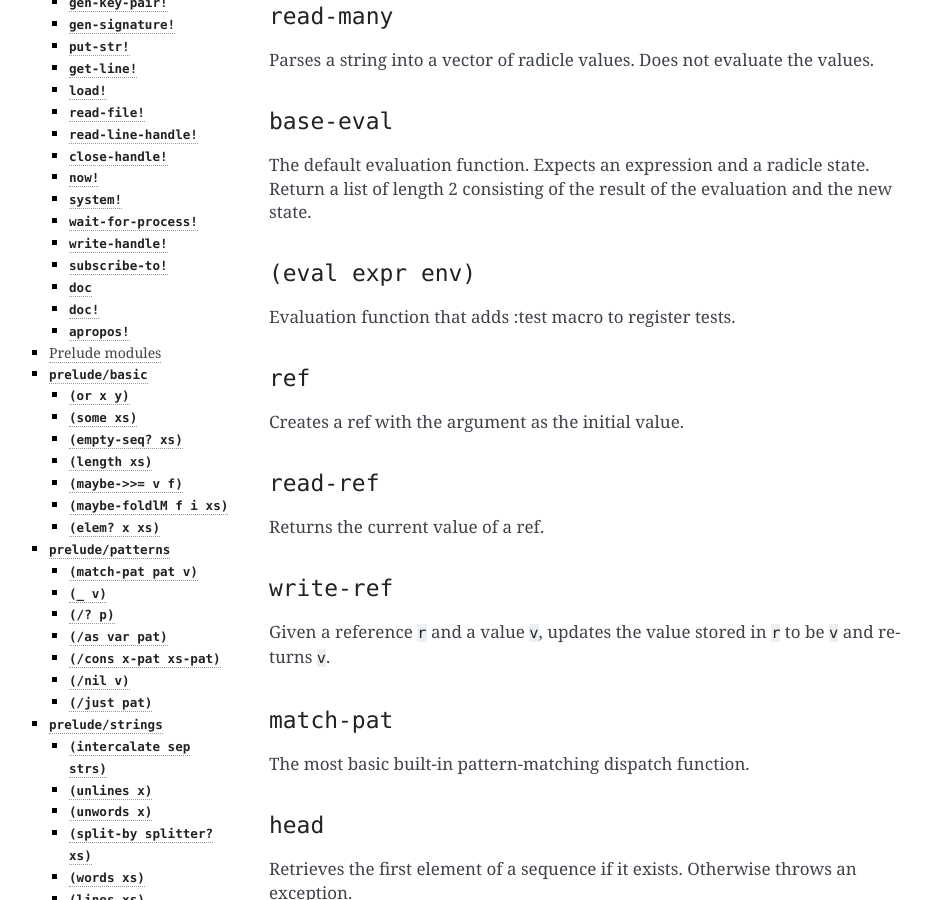
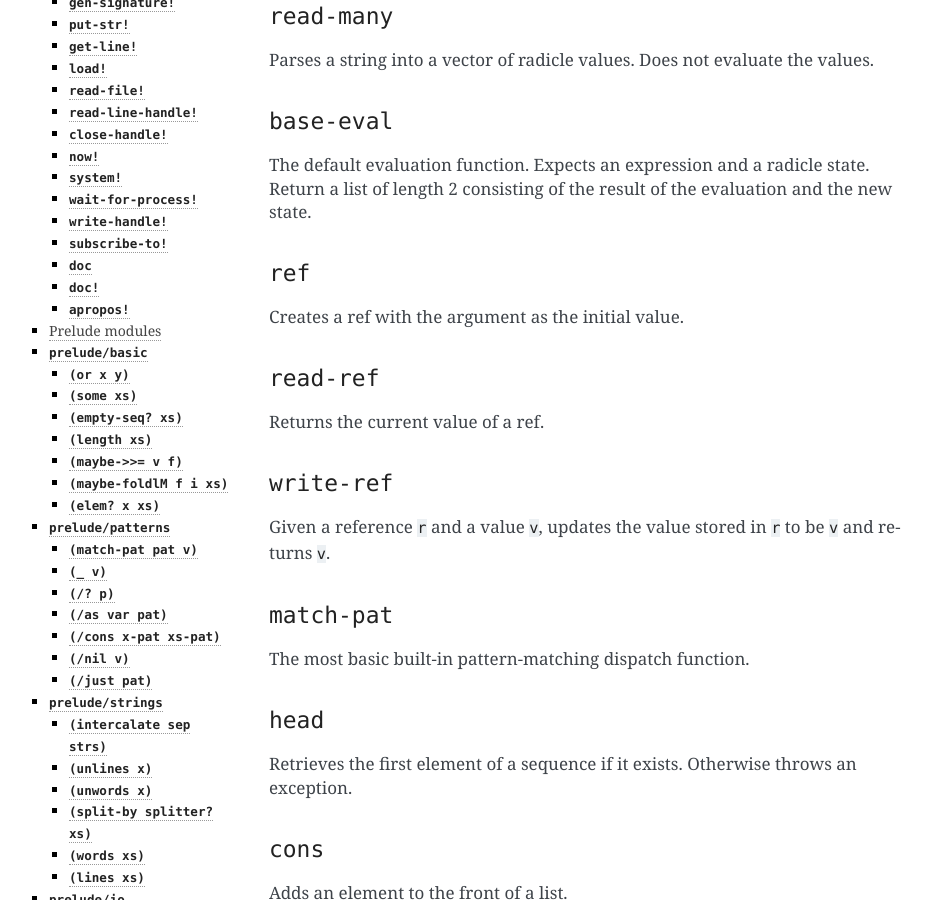
Before and after one commit to radicle-dev/radicle-alpha, a Sphinx documentation site: the page built from docs/source/reference.rst, in a window 1280 px wide and 900 px high, scrolled down 1677 px. Shown: the whole window, without its empty margins (151-1083 px from the left). Built offline with Sphinx 7.4.7, drawn with Linux system fonts in a browser that asks for light colours; pages that are not in the unit, such as notebooks, are missing from menus.

Commit message:
Better code and errors for reference docs
The code the generates the reference docs now
* provides better error messages
* and does not rely on hardcoded values in `checkAllInReference`
  anymore.

The `eval` documentation is now removed, which I think is ok given the
fact that it only mentioned the `:test` macro.

```diff
--- a/docs/source/reference.rst
+++ b/docs/source/reference.rst
@@ -86,11 +86,6 @@ values.
 The default evaluation function. Expects an expression and a radicle
 state. Return a list of length 2 consisting of the result of the
 evaluation and the new state.
-
-``(eval expr env)``
-~~~~~~~~~~~~~~~~~~~
-
-Evaluation function that adds :test macro to register tests.
 
 ``ref``
 ~~~~~~~
--- a/package.yaml
+++ b/package.yaml
@@ -170,7 +170,6 @@ executables:
     - pandoc
     - data-default
     - containers
-    - haskeline
     - text
     - yaml
     ghc-options: -main-is ReferenceDoc
--- a/reference-doc.yaml
+++ b/reference-doc.yaml
@@ -30,7 +30,6 @@ primFns:
 - read-many
 # Eval
 - base-eval
-- eval
 # Refs
 - ref
 - read-ref
```
Also changed, not shown: 1 other file.
